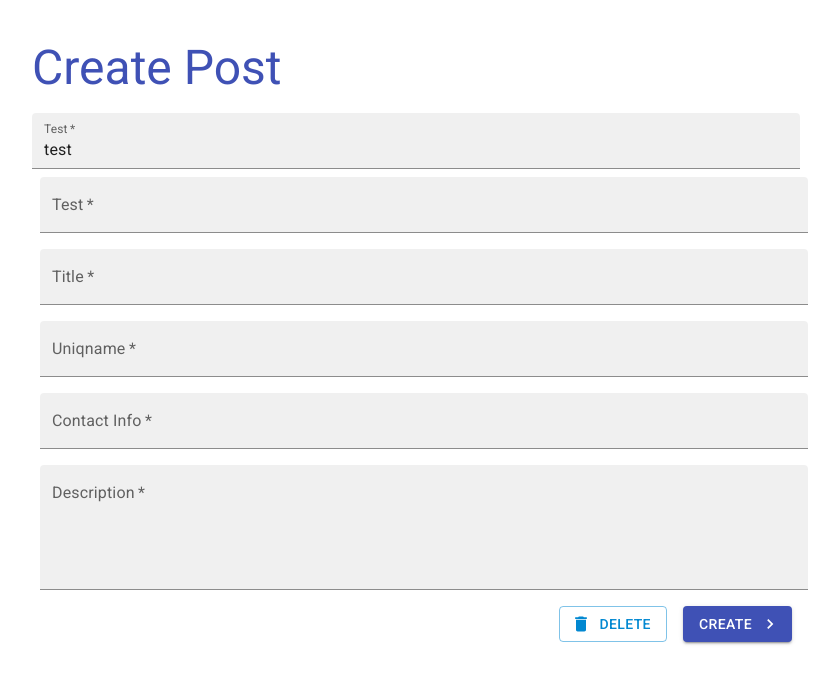
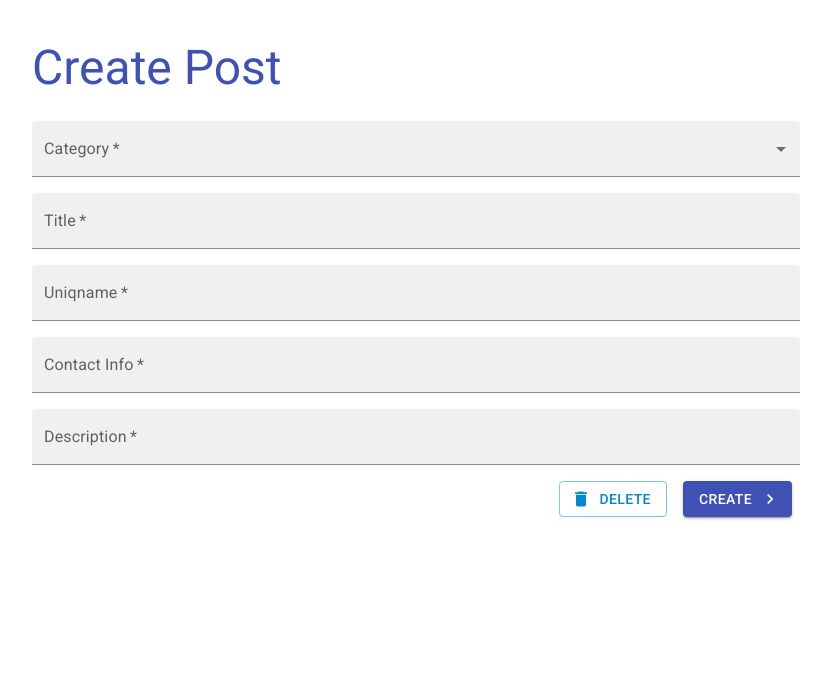
Before and after one commit to zacwalker/Vugli, a React (Create React App) app: page /create in a window 1280 px wide. Shown: the top 684 px of the page, without its empty margins (224-1063 px from the left). Built offline with nearby package versions, Linux system fonts and the light colour scheme.

Commit message:
refactor components

```diff
--- a/src/components/CreateTextField.js
+++ b/src/components/CreateTextField.js
@@ -56,15 +56,6 @@ export default function CreateTextField(inputValues) {
         fullWidth
         value={values.title}
         onChange={handleChange}
-        label="Test"
-        variant="filled"
-      />
-      <TextField
-        name="title"
-        required
-        fullWidth
-        value={values.title}
-        onChange={handleChange}
         label="Title"
         variant="filled"
       />
--- a/src/components/InputCreate.js
+++ b/src/components/InputCreate.js
@@ -1,9 +1,32 @@
 import React from 'react'
-import { TextField } from '@mui/material'
+import { TextField, MenuItem } from '@mui/material'
+
 
 export default function InputCreate(props) {
-    // TODO label,
-    const { name, value, handleChange } = props;
+    const { label, name, value, options,  onChange } = props;
+
+    // if options are provided for a select input
+    if (options) {
+        const select = true;
+        return (
+            <TextField
+                name={name}
+                required
+                select={select}
+                fullWidth
+                value={value}
+                onChange={onChange}
+                label={label}
+                variant="filled"
+            >
+            {options.map((option) => (
+                <MenuItem key={option} value={option}>
+                  {option}
+                </MenuItem>
+              ))}
+            </TextField>
+        )
+    }
 
     return (
         <TextField
@@ -11,8 +34,8 @@ export default function InputCreate(props) {
             required
             fullWidth
             value={value}
-            onChange={handleChange}
-            label="Test"
+            onChange={onChange}
+            label={label}
             variant="filled"
         />
     )
--- a/src/components/FormChange.js
+++ b/src/components/useForm.js
@@ -1,21 +1,21 @@
 import React from 'react'
+import { useState } from 'react';
 
-export default function FormChange(inputValues) {
 
-    const [values, setValues] = React.useState(inputValues);
+export default function useForm(inputValues) {
+    const [values, setValues] = useState(inputValues);
+    console.log(inputValues)
 
     // spread operator to use only one state object
     // https://dev.to/deboragaleano/how-to-handle-multiple-inputs-in-react-55el
     const handleChange = (event) => {
+        console.log('form change')
         const { name, value } = event.target;
         setValues({
             ...values,
             [name]: value,
         });
     };
-    return (
-        <div>
 
-        </div>
-    )
+    return { values, setValues, handleChange };
 }
--- a/src/pages/Create.js
+++ b/src/pages/Create.js
@@ -6,8 +6,24 @@ import CreateButton from '../components/CreateButton';
 import { useState } from 'react';
 import Header from '../components/Header';
 import InputCreate from '../components/InputCreate';
-import FormChange from '../components/FormChange';
+import useForm from '../components/useForm';
 
+
+const inputValues = {
+  category: "",
+  title: "",
+  uniqname: "",
+  desc: "",
+  contInfo: ""
+};
+
+const categoryOpts = [
+  'Music',
+  'Movies',
+  'School',
+  'Reading',
+  'Studying',
+];
 
 export default function Create() {
   // const handleSubmit = (event) => {
@@ -20,25 +36,18 @@ export default function Create() {
   //   }
   // }
 
-  const inputValues = {
-    category: "",
-    title: "",
-    uniqname: "",
-    desc: "",
-    contInfo: ""
-  };
+
 
   // const [data, setData] = useState(inputValues);
 
   const handleSubmit = (event) => {
     // setData(event.target);
     console.log(inputValues.category)
-    console.log(event);
-    console.log(event);
-    console.log(event);
-    console.log(event);
-    console.log(event);
   }
+
+  const { values, handleChange } = useForm(inputValues);
+
+
 
   return (
     <Box
@@ -57,12 +66,43 @@ export default function Create() {
         Create Post
       </Typography>
       <form noValidate onSubmit={handleSubmit} autoComplete="off">
-        <InputCreate
-          name='test'
-          value='test'
-          handleChange={FormChange(inputValues)}
-        />
-        <CreateTextField inputValues={inputValues} />
+        <Box
+          sx={{
+            '& .MuiTextField-root': { m: 1, mx: 'auto'},
+          }}
+        >
+          <InputCreate
+            label='Category'
+            name='category'
+            options={categoryOpts}
+            value={values.category}
+            onChange={handleChange}
+          />
+          <InputCreate
+            label='Title'
+            name='title'
+            value={values.title}
+            onChange={handleChange}
+          />
+          <InputCreate
+            label='Uniqname'
+            name='uniqname'
+            value={values.uniqname}
+            onChange={handleChange}
+          />
+          <InputCreate
+            label='Contact Info'
+            name='contInfo'
+            value={values.contInfo}
+            onChange={handleChange}
+          />
+          <InputCreate
+            label='Description'
+            name='desc'
+            value={values.desc}
+            onChange={handleChange}
+          />
+        </Box>
         <CreateButton />
       </form>
     </Box>
```
